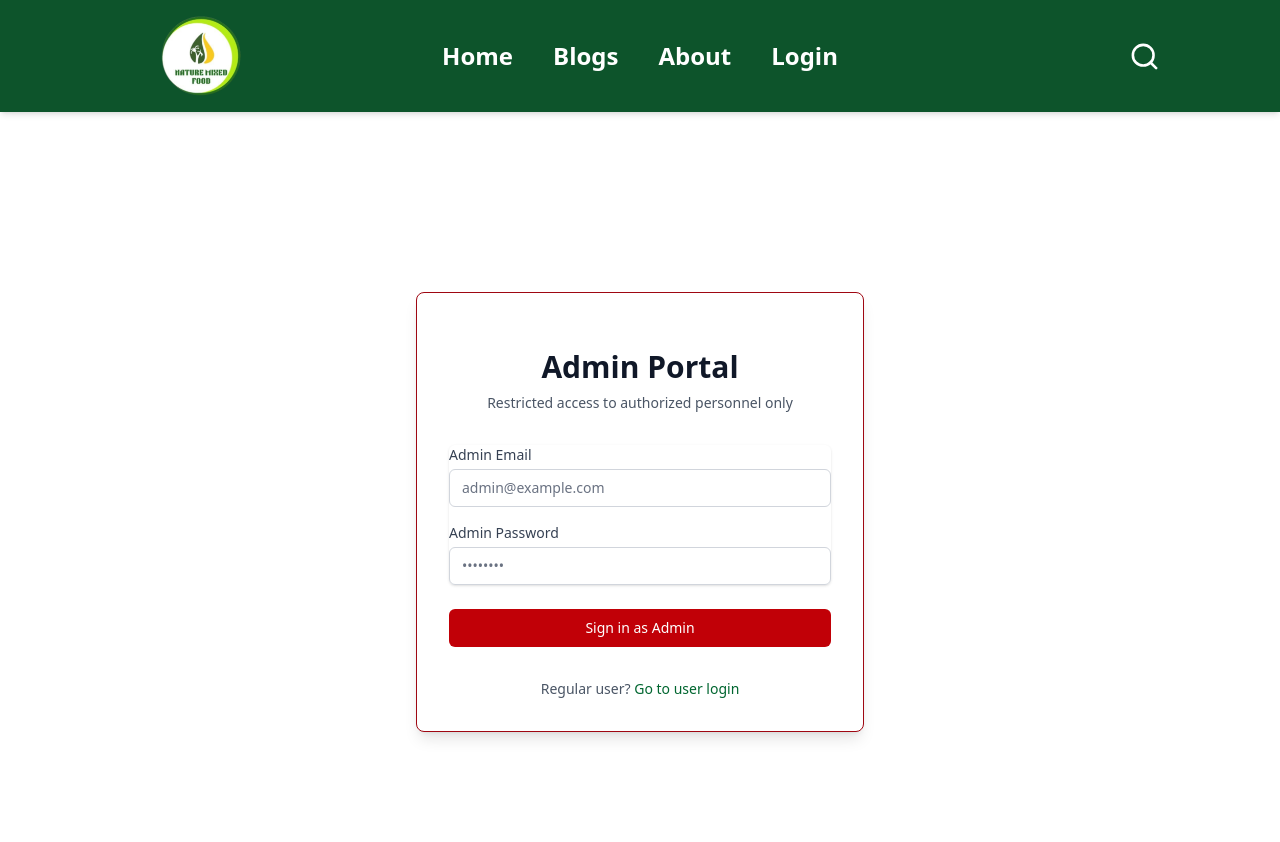
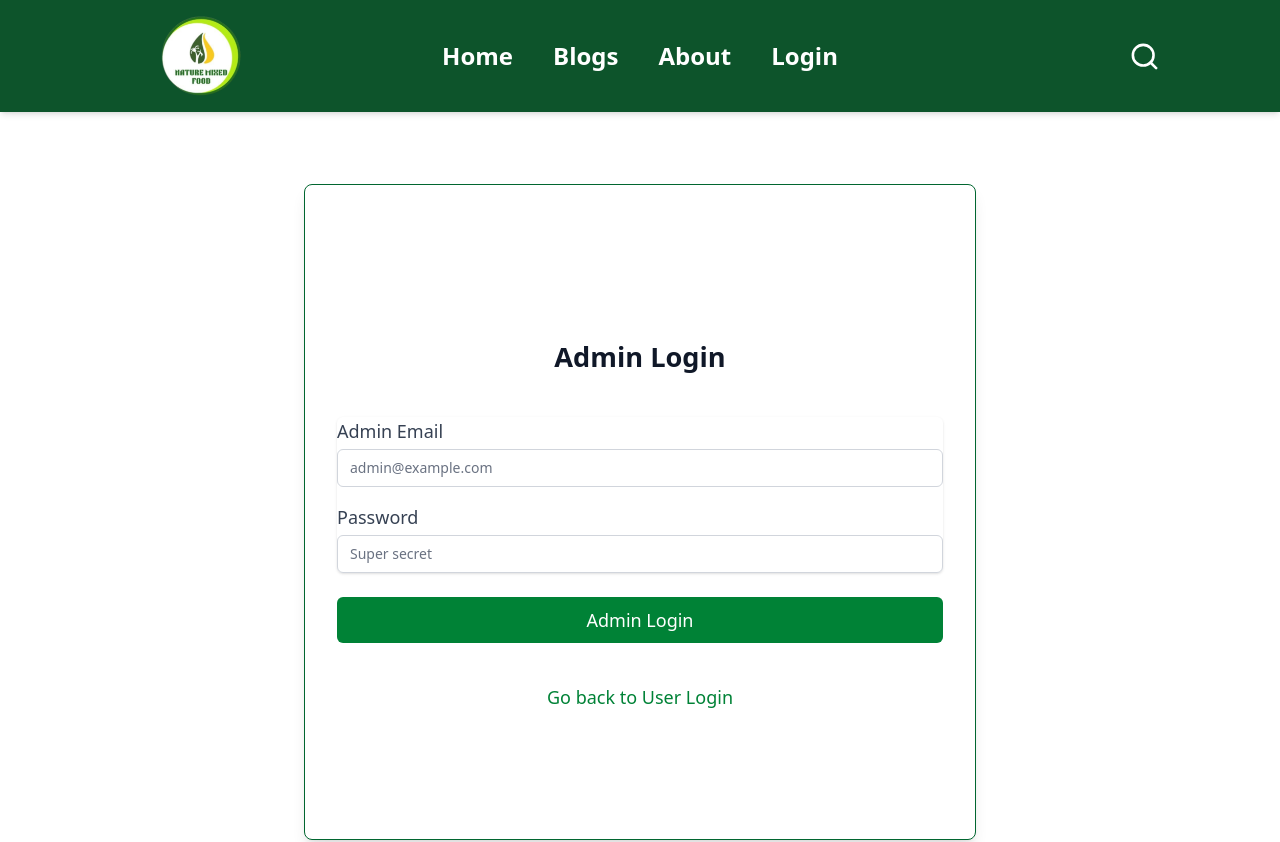
Before and after one commit to iloveass7/natureMixedFood, a React (Vite) app in the folder Frontend/: page /admin-login in a window 1280 px wide. Shown: the top 842 px of the page. Built offline with nearby package versions, Linux system fonts and the light colour scheme.

Commit message:
admin login done + add product done with backend

```diff
--- /dev/null
+++ b/Frontend/src/components/AdminPrivateRoute.jsx
@@ -0,0 +1,14 @@
+import React from "react";
+import { Navigate } from "react-router-dom";
+
+const AdminPrivateRoute = ({ children }) => {
+  const token = localStorage.getItem("adminToken");
+
+  if (!token) {
+    return <Navigate to="/admin-login" replace />;
+  }
+
+  return children;
+};
+
+export default AdminPrivateRoute;
--- a/Frontend/src/pages/Admin/AddProduct.jsx
+++ b/Frontend/src/pages/Admin/AddProduct.jsx
@@ -19,28 +19,52 @@ const AddProduct = () => {
     setImages(updatedImages);
   };
 
-  const handleSubmit = (e) => {
+  const handleSubmit = async (e) => {
   e.preventDefault();
 
-    const productData = {
-      title,
-      type,
-      description,
-      quantity,
-      price,
-      images,
-    };
+  const formData = new FormData();
+  formData.append("name", title);
+  formData.append("description", description);
+  formData.append("price", price);
 
-    console.log("New Product:", productData);
+  // Append each image with field name image1, image2, ...
+  images.forEach((file, index) => {
+    if (index < 5) {
+      formData.append(`image${index + 1}`, file);
+    }
+  });
+
+  try {
+    const res = await fetch("http://localhost:8000/api/product/addProduct", {
+      method: "POST",
+      headers: {
+        Authorization: `Bearer ${localStorage.getItem("adminToken")}`,
+      },
+      body: formData,
+    });
+
+    const data = await res.json();
+
+    if (res.ok) {
       alert("Product Added Successfully!");
+      console.log("Product:", data.product);
 
+      // Reset form
       setImages([]);
       setTitle("");
       setType("Premium Quality");
       setDescription("");
       setQuantity(0);
       setPrice("");
+    } else {
+      alert(data.message || "Failed to add product");
+    }
+  } catch (error) {
+    console.error("Error adding product:", error);
+    alert("Something went wrong. Please try again.");
+  }
 };
+
 
   return (
     <div className="flex items-center justify-center min-h-screen bg-gray-50 px-4">
--- a/Frontend/src/pages/AdminLogin.jsx
+++ b/Frontend/src/pages/AdminLogin.jsx
@@ -15,24 +15,19 @@ const AdminLogin = () => {
     setError("");
 
     try {
-      const { data } = await axios.post(
-        "http://localhost:8000/api/admin/login",
-        {
+      const { data } = await axios.post("http://localhost:8000/api/admin/login", {
         email,
         password,
-        }
-      );
+      });
 
       if (data.success) {
         localStorage.setItem("adminToken", data.token);
-        navigate("/admin"); // Redirect to /admin route
+        navigate("/admin");
       } else {
         setError(data.message || "Admin login failed");
       }
     } catch (err) {
-      setError(
-        err.response?.data?.message || "Admin login failed. Please try again."
-      );
+      setError(err.response?.data?.message || "Login failed. Please try again.");
     } finally {
       setLoading(false);
     }
@@ -40,48 +35,52 @@ const AdminLogin = () => {
 
   return (
     <div className="min-h-screen flex items-center justify-center bg-gray-50 py-12 px-4 sm:px-6 lg:px-8 bg-white">
-      <div className="max-w-md w-full space-y-8 bg-white p-8 rounded-lg border border-red-800 shadow-lg">
+      <div className="max-w-2xl py-32 w-full space-y-10 bg-white p-8 rounded-lg border border-green-800 shadow-lg">
         <div>
-          <h2 className="mt-6 text-center text-3xl font-extrabold text-gray-900">
-            Admin Portal
+          <h2 className="mt-6 text-center text-[1.7rem] font-extrabold text-gray-900">
+            Admin Login
           </h2>
-          <p className="mt-2 text-center text-sm text-gray-600">
-            Restricted access to authorized personnel only
-          </p>
         </div>
-
         {error && (
           <div className="bg-red-100 border border-red-400 text-red-700 px-4 py-3 rounded">
             {error}
           </div>
         )}
-
-        <form className="mt-8 space-y-6" onSubmit={loginHandler}>
+        <form
+          className="border-transparent mt-8 space-y-6"
+          onSubmit={loginHandler}
+        >
           <div className="rounded-md shadow-sm space-y-4">
             <div>
-              <label htmlFor="email" className="block text-sm font-medium text-gray-700 mb-1">
+              <label
+                htmlFor="email"
+                className="block text-lg font-medium text-gray-700 mb-1"
+              >
                 Admin Email
               </label>
               <input
                 type="email"
                 id="email"
                 required
-                className="appearance-none relative block w-full px-3 py-2 border border-gray-300 placeholder-gray-500 text-gray-900 rounded-md focus:outline-none focus:ring-red-500 focus:border-red-500 focus:z-10 sm:text-sm"
+                className="appearance-none relative block w-full px-3 py-2 border border-gray-300 placeholder-gray-500 text-gray-900 rounded-md focus:outline-none focus:ring-green-400 focus:border-green-400 focus:z-10 sm:text-sm"
                 placeholder="admin@example.com"
                 value={email}
                 onChange={(e) => setEmail(e.target.value)}
               />
             </div>
             <div>
-              <label htmlFor="password" className="block text-sm font-medium text-gray-700 mb-1">
-                Admin Password
+              <label
+                htmlFor="password"
+                className="block text-lg font-medium text-gray-700 mb-1"
+              >
+                Password
               </label>
               <input
                 type="password"
                 id="password"
                 required
-                className="appearance-none relative block w-full px-3 py-2 border border-gray-300 placeholder-gray-500 text-gray-900 rounded-md focus:outline-none focus:ring-red-500 focus:border-red-500 focus:z-10 sm:text-sm"
-                placeholder="••••••••"
+                className="appearance-none relative block w-full px-3 py-2 border border-gray-300 placeholder-gray-500 text-gray-900 rounded-md focus:outline-none focus:ring-green-400 focus:border-green-400 focus:z-10 sm:text-sm"
+                placeholder="Super secret"
                 value={password}
                 onChange={(e) => setPassword(e.target.value)}
               />
@@ -92,33 +91,22 @@ const AdminLogin = () => {
             <button
               type="submit"
               disabled={loading}
-              className={`group relative w-full flex justify-center py-2 px-4 border border-transparent text-sm font-medium rounded-md text-white bg-red-700 hover:bg-red-800 focus:outline-none focus:ring-2 focus:ring-offset-2 focus:ring-red-500 ${
+              className={`group relative w-full flex justify-center py-2 px-4 border border-transparent text-lg font-medium rounded-md text-white bg-green-700 hover:bg-amber-400 focus:outline-none focus:ring-2 focus:ring-offset-2 focus:ring-indigo-500 ${
                 loading ? "opacity-50 cursor-not-allowed" : ""
               }`}
             >
-              {loading ? (
-                <>
-                  <svg className="animate-spin -ml-1 mr-3 h-5 w-5 text-white" xmlns="http://www.w3.org/2000/svg" fill="none" viewBox="0 0 24 24">
-                    <circle className="opacity-25" cx="12" cy="12" r="10" stroke="currentColor" strokeWidth="4"></circle>
-                    <path className="opacity-75" fill="currentColor" d="M4 12a8 8 0 018-8V0C5.373 0 0 5.373 0 12h4zm2 5.291A7.962 7.962 0 014 12H0c0 3.042 1.135 5.824 3 7.938l3-2.647z"></path>
-                  </svg>
-                  Authenticating...
-                </>
-              ) : "Sign in as Admin"}
+              {loading ? "Logging in..." : "Admin Login"}
             </button>
           </div>
         </form>
 
-        <div className="text-center text-sm text-gray-600">
-          <p>
-            Regular user?{" "}
+        <div className="text-center text-lg text-gray-600">
           <button
             onClick={() => navigate("/login")}
-              className="font-medium text-green-800 hover:text-green-500 cursor-pointer"
+            className="font-medium text-green-700 hover:text-amber-600 cursor-pointer"
           >
-              Go to user login
+            Go back to User Login
           </button>
-          </p>
         </div>
       </div>
     </div>
--- a/Frontend/src/pages/Home/Home.jsx
+++ b/Frontend/src/pages/Home/Home.jsx
@@ -33,10 +33,31 @@ const Home = () => {
       <ProductsSection products={products} loading={loading} />
       <InfoCardsSection />
 
+      {/* Chat Buttons Column */}
+      <div className="fixed bottom-6 right-6 z-50 flex flex-col items-end space-y-4">
+        {/* Messenger Button */}
+        <a
+          href="https://www.facebook.com/messages/t/203126496213736" // Replace with your actual username or Page ID
+          className="bg-blue-600 hover:bg-blue-700 text-white p-4 rounded-full shadow-lg transition-all duration-300"
+          target="_blank"
+          rel="noopener noreferrer"
+          aria-label="Chat on Messenger"
+        >
+          <svg
+            xmlns="http://www.w3.org/2000/svg"
+            width="28"
+            height="28"
+            viewBox="0 0 32 32"
+            fill="currentColor"
+          >
+            <path d="M16 3C8.268 3 2 8.983 2 16c0 3.949 1.802 7.498 4.723 9.985V30l4.346-2.39C12.002 28.19 13.968 28.5 16 28.5c7.732 0 14-5.983 14-12.5S23.732 3 16 3zm2.557 17.243-3.017-3.199-6.371 3.199 6.907-7.428 3.017 3.199 6.371-3.199-6.907 7.428z" />
+          </svg>
+        </a>
+
         {/* WhatsApp Button */}
         <a
           href="https://wa.me/8801725099545"
-        className="fixed bottom-6 right-6 z-50 bg-green-500 hover:bg-green-600 text-white p-4 rounded-full shadow-lg transition-all duration-300"
+          className="bg-green-500 hover:bg-green-600 text-white p-4 rounded-full shadow-lg transition-all duration-300"
           target="_blank"
           rel="noopener noreferrer"
           aria-label="Chat on WhatsApp"
@@ -52,6 +73,8 @@ const Home = () => {
           </svg>
         </a>
       </div>
+
+    </div>
   );
 };
 export default Home;
--- a/Frontend/src/pages/Home/ProductsSection.jsx
+++ b/Frontend/src/pages/Home/ProductsSection.jsx
@@ -54,7 +54,7 @@ const ProductsSection = ({ products, loading }) => {
                     onClick={(e) => e.stopPropagation()}
                     className="w-full bg-yellow-500 text-white py-2 rounded font-medium hover:bg-green-100 hover:text-green-600 transition"
                   >
-                    Add Cart
+                    Add to Cart
                   </button>
                   <button
                     onClick={(e) => {
@@ -63,7 +63,7 @@ const ProductsSection = ({ products, loading }) => {
                     }}
                     className="w-full bg-green-700 text-white py-2 rounded font-medium hover:bg-yellow-500 transition"
                   >
-                    Buy
+                    Buy Now
                   </button>
                 </div>
               </div>
```
Also changed, not shown: Frontend/src/App.jsx (+44 -98 lines), Frontend/src/components/Navbar.jsx (+17 -7 lines), 1 other file (tests, documents, lock files or other folders). Lines whose indentation alone changed are shown as unchanged.
